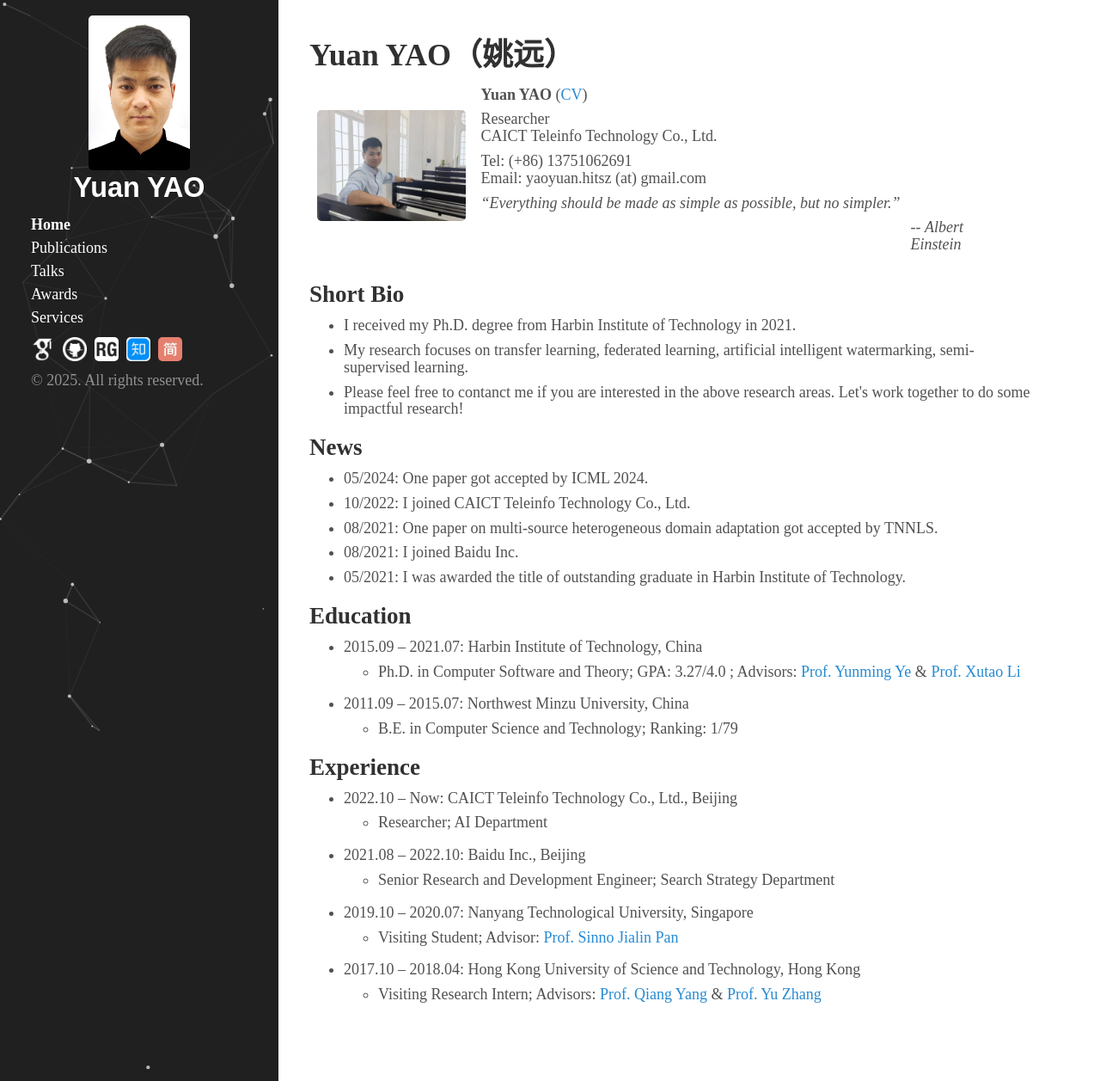
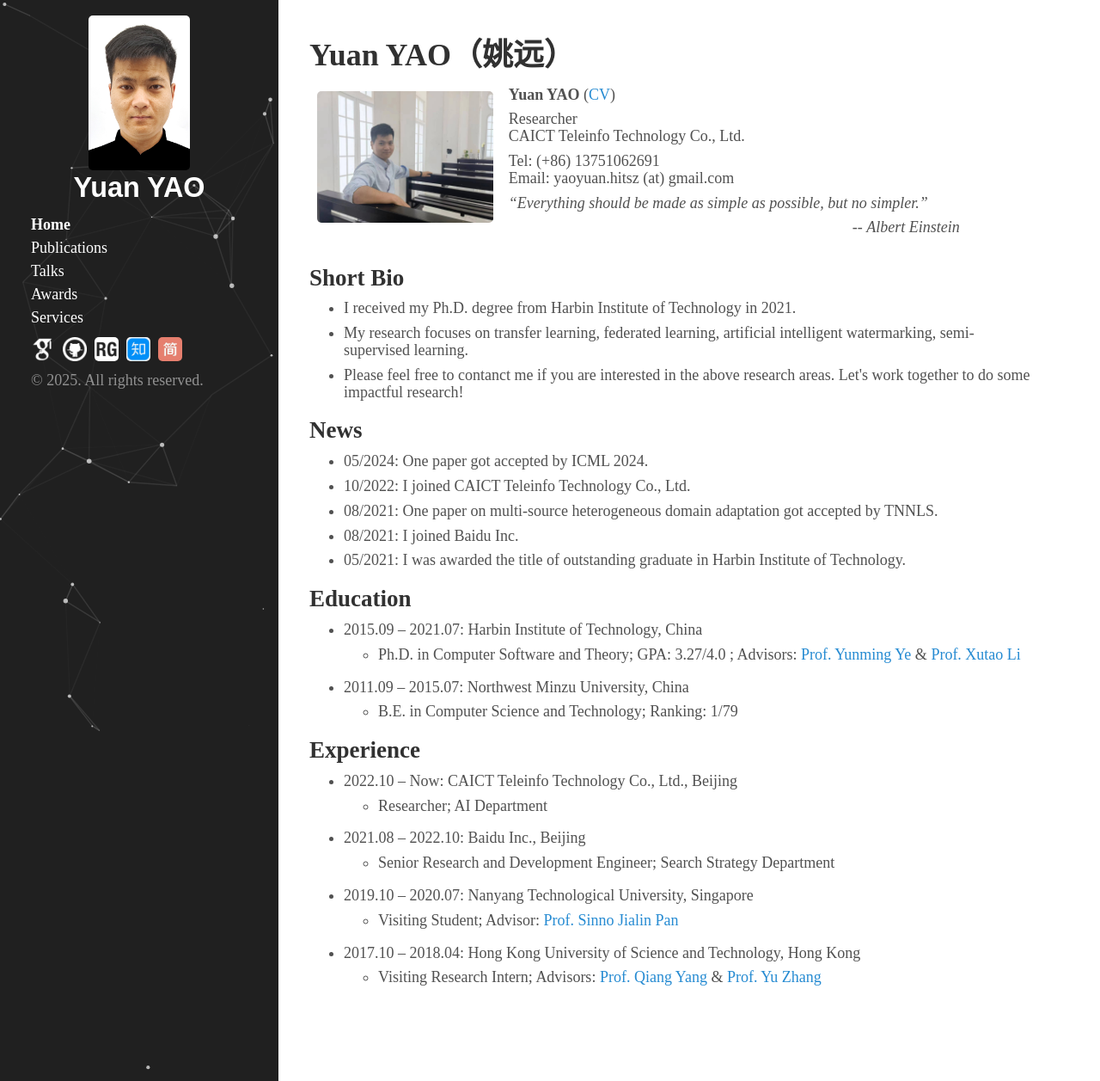
Before and after one commit to yyyaoyuan/yyyaoyuan.github.io, a Jekyll site: the page built from index.html, in a window 1280 px wide and 1257 px high. Shown: the whole window at 86% size. Built offline with Jekyll 4.4.1, drawn with Linux system fonts in a browser that asks for light colours; the list of posts is cut into pages by our own code.

Commit message:
Update index.html

```diff
--- a/index.html
+++ b/index.html
@@ -32,7 +32,7 @@
 </p>
 <p><i> “Everything should be made as simple as possible, but no simpler.” </i>
 </p>
-<p style="padding-left: 500px;"> -- <i> Albert Einstein </i>
+<p style="padding-left: 400px;"> -- <i> Albert Einstein </i>
 </p>
 <td align="left">
 </td></tr></table>
```
